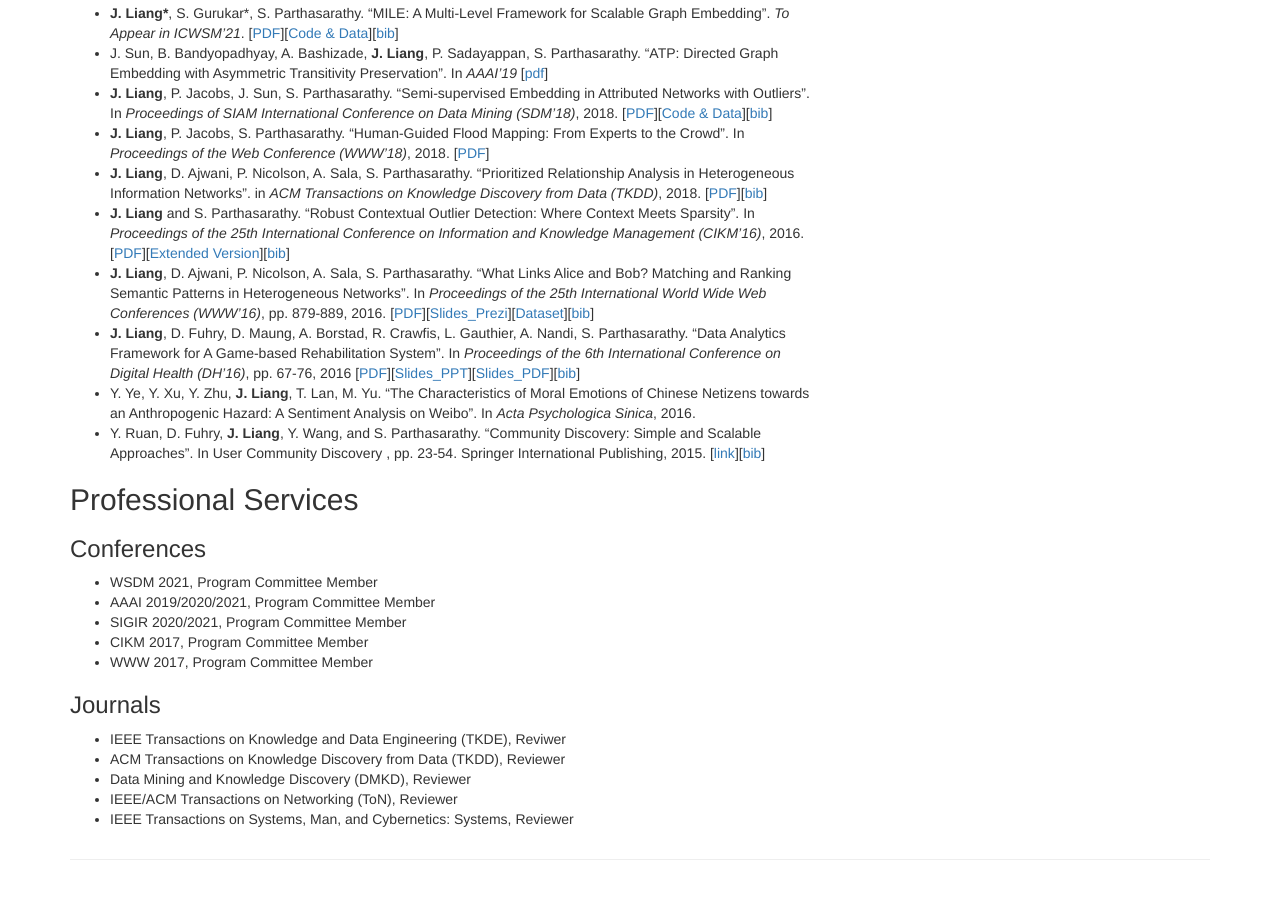
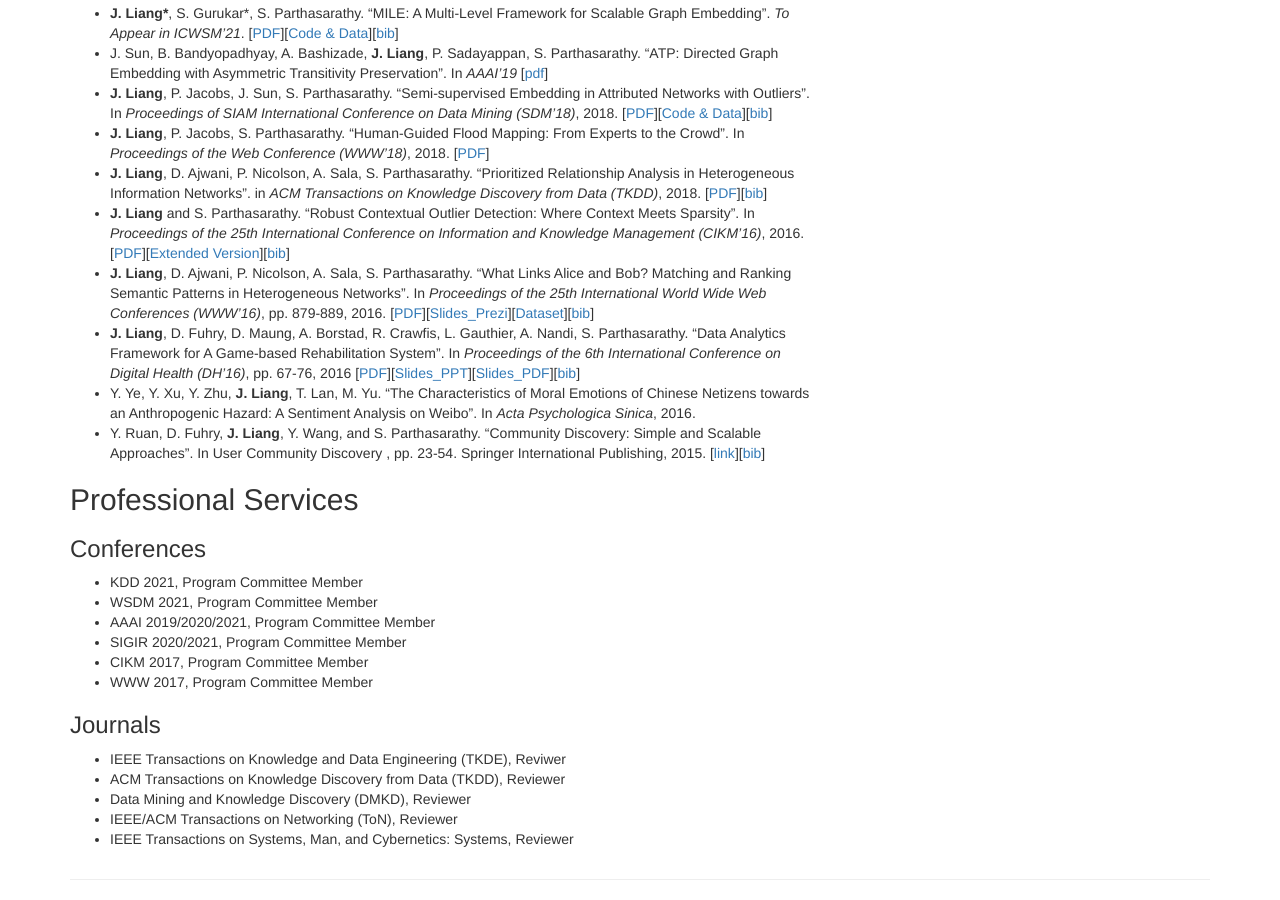
Before and after one commit to BuckeyeDM/BuckeyeDM.github.io, a Jekyll site: the page built from index.md, in a window 1280 px wide and 900 px high, scrolled down 749 px. Built offline with Jekyll 4.4.1, drawn with Linux system fonts in a browser that asks for light colours.

Commit message:
Update index.md

```diff
--- a/index.md
+++ b/index.md
@@ -40,6 +40,7 @@ I now work at Google on various Machine Learning projects. Before this, I receiv
 
 ## Professional Services
 ### Conferences
+* KDD 2021, Program Committee Member
 * WSDM 2021, Program Committee Member
 * AAAI 2019/2020/2021, Program Committee Member
 * SIGIR 2020/2021, Program Committee Member
```
